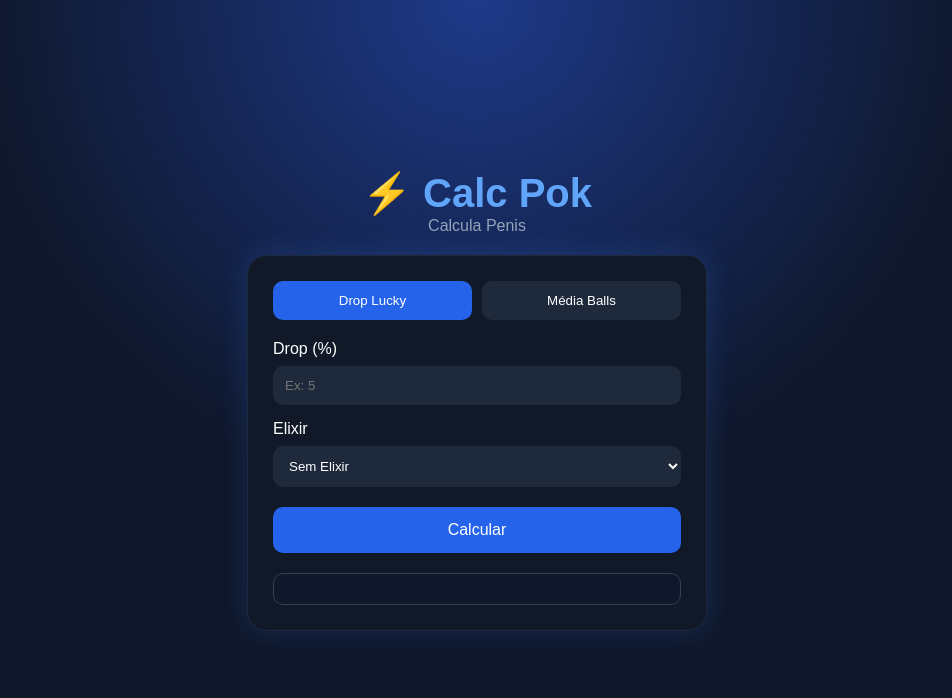
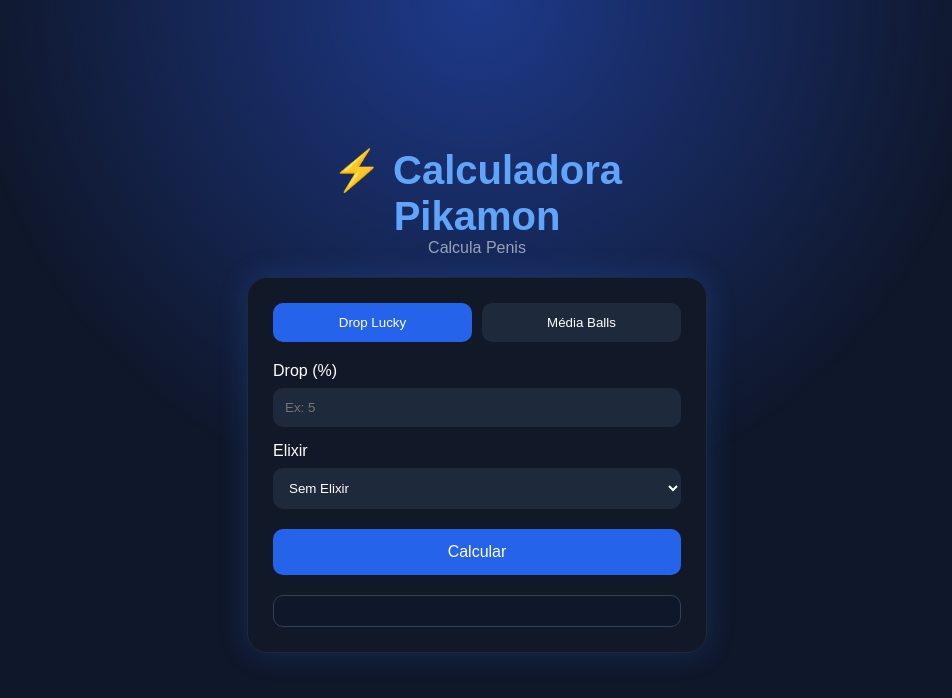
Before and after one commit to Xoper1/Calc-Pok.github.io, a plain HTML site: page index.html in a window 1280 px wide. Shown: the whole page, without its empty margins (163-1115 px from the left). Drawn offline with Linux system fonts and the light colour scheme.

Commit message:
Update index.html

```diff
--- a/index.html
+++ b/index.html
@@ -16,7 +16,7 @@
     <div class="container">
 
         <div class="logo-area">
-            <h1>⚡ Calc Pok</h1>
+            <h1>⚡ Calculadora Pikamon</h1>
             <p>Calcula Penis</p>
         </div>
 
```
